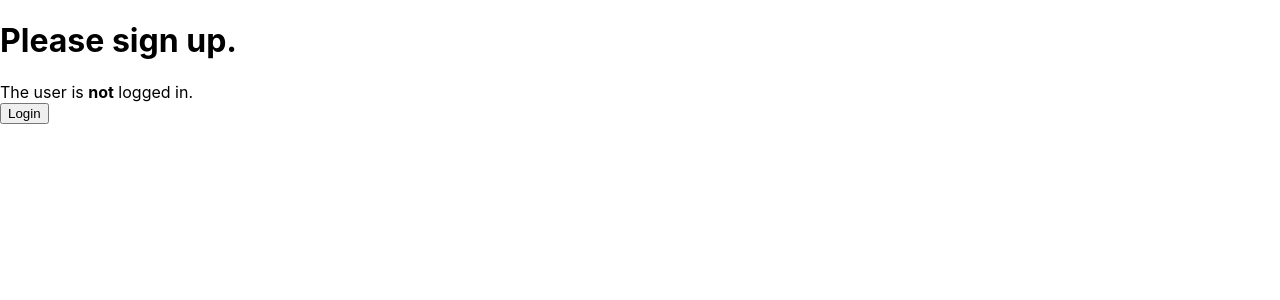
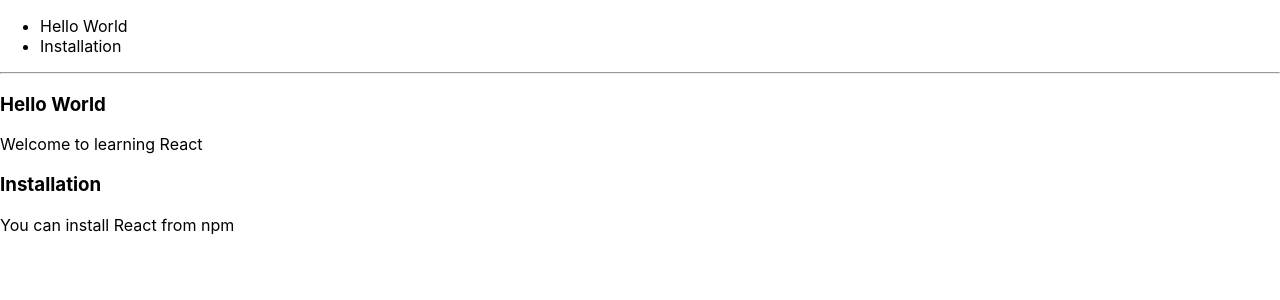
Before and after one commit to adeniranolalekan/react-tutorial, a React (Create React App) app: page / in a window 1280 px wide. Shown: the top 300 px of the page. Built offline with nearby package versions, Linux system fonts and the light colour scheme.

Commit message:
Lists and Keys

```diff
--- /dev/null
+++ b/src/Blog.js
@@ -0,0 +1,27 @@
+import React from "react";
+
+function Blog(props){
+    const sidebar=(
+        <ul>
+            {props.posts.map((post)=>
+                <li key={post.id}>
+                    {post.title}
+                </li>)}
+        </ul>
+    )
+    const content=props.posts.map((post)=>
+    <div key={post.id}>
+        <h3>{post.title}</h3>
+        <p>{post.content}</p>
+    </div>
+    )
+    return (
+        <div>
+            {sidebar}
+            <hr/>
+            {content}
+        </div>
+    )
+}
+
+export default Blog
--- /dev/null
+++ b/src/List.js
@@ -0,0 +1,26 @@
+import React from "react";
+
+
+function ListItem(props) {
+    const value=props.value;
+    return (
+        <li>
+            {value}
+        </li>
+    )
+
+}
+
+
+
+function NumberList(props) {
+    const numbers=props.numbers;
+    const listItems=numbers.map((number)=>
+        <ListItem key={number.toString()} value={number}/>
+    );
+    return (
+        <ul>{listItems}</ul>
+    )
+
+}
+export default NumberList
--- a/src/index.js
+++ b/src/index.js
@@ -6,6 +6,9 @@
 import LoginControl from "./LoginControl";
 //import App from './App';
 import * as serviceWorker from './serviceWorker';
+import listItems from "./List";
+import NumberList from "./List";
+import Blog from "./Blog";
 
 class Clock extends React.Component {
     constructor(props) {
@@ -43,12 +46,18 @@
         </div>
     )
 }
+//const numbers =[1,2,3,4,5];
+const posts=[
+    {id: 1, title: 'Hello World', content: 'Welcome to learning React'},
+    {id: 2, title: 'Installation', content: 'You can install React from npm'}
+]
 ReactDOM.render(
 
     //<Toggle />,
   //  <Greeting isLoggedIn={false}/>,
    // <Greeting isLoggedIn={true}/>,
-    <LoginControl />,
+  // <NumberList numbers={numbers}/>,
+    <Blog posts={posts} />,
     document.getElementById('root'));
 
 //setInterval(tick,1000);
```
